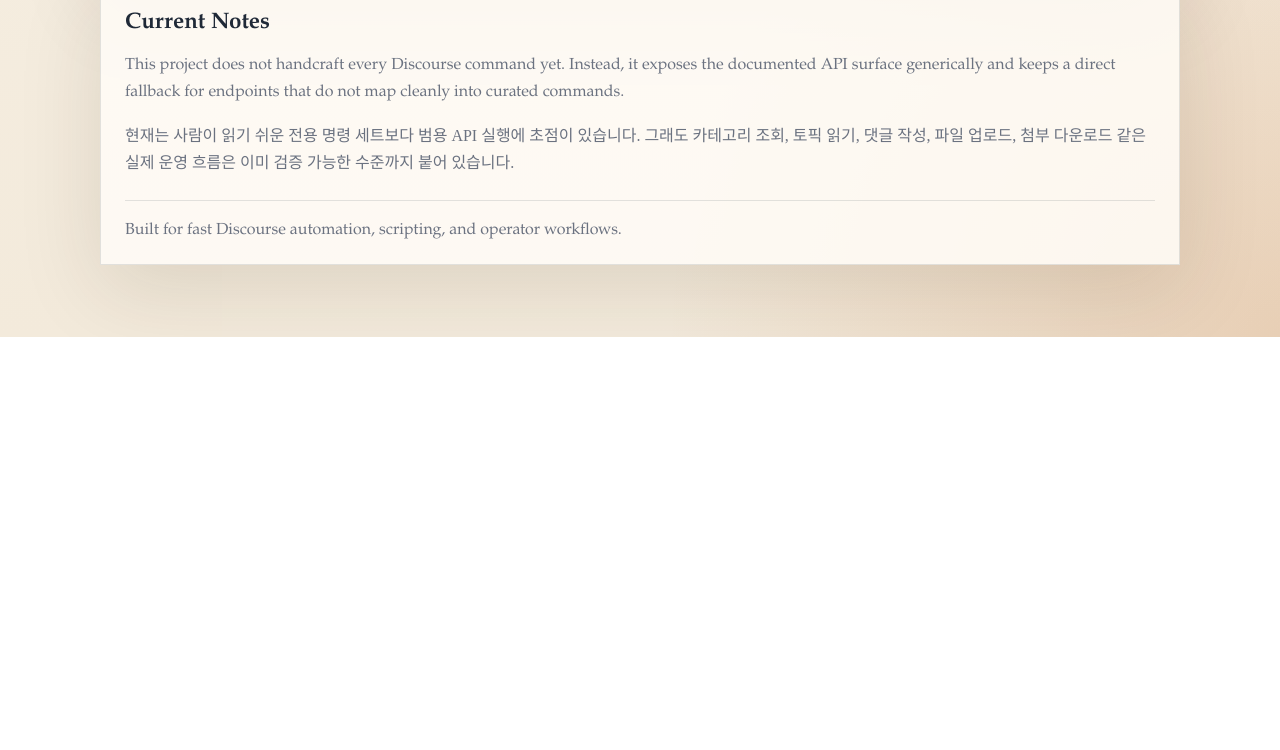
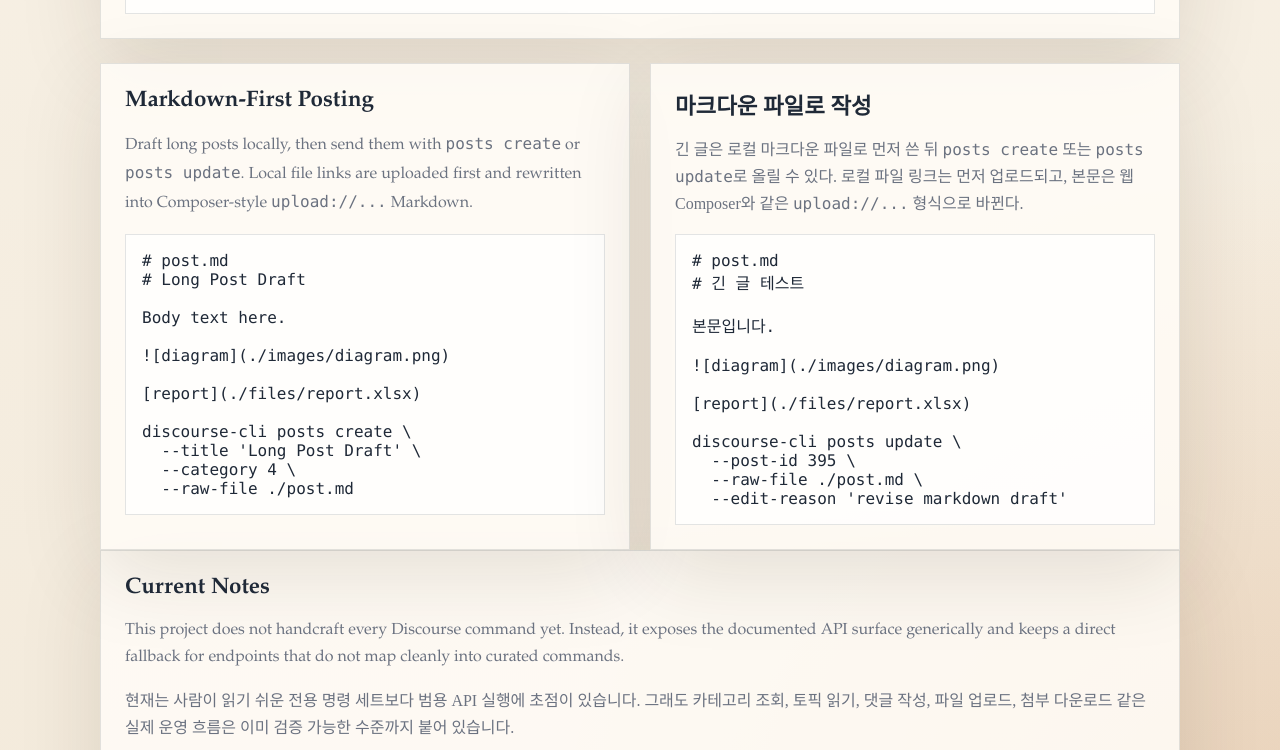
Before and after one commit to zarathucorp/discourse-cli, a website: page site/index.html in a window 1280 px wide. Shown: the part 1447-2197 px from the top of the page. Before the commit the page ends 1784 px from the top, so only its background shows below. Drawn offline with Linux system fonts and the light colour scheme.

Commit message:
docs: add markdown post examples

```diff
--- a/site/index.html
+++ b/site/index.html
@@ -219,6 +219,7 @@
                 <li>Lists and describes documented API operations</li>
                 <li>Runs APIs by <code>operationId</code></li>
                 <li>Calls raw endpoints by method and path</li>
+                <li>Creates and updates posts from Markdown files</li>
                 <li>Downloads authenticated attachments</li>
               </ul>
             </div>
@@ -255,6 +256,7 @@
                 <li>문서화된 API 목록과 상세 설명 조회</li>
                 <li><code>operationId</code> 기준 API 실행</li>
                 <li>HTTP method와 path로 raw API 직접 호출</li>
+                <li>마크다운 파일로 포스트 생성 및 수정</li>
                 <li>인증이 필요한 첨부파일 다운로드</li>
               </ul>
             </div>
@@ -297,6 +299,52 @@
 discourse-cli api run getUser --path username=jwheo</code></pre>
       </section>
 
+      <section class="grid">
+        <article class="card">
+          <h2>Markdown-First Posting</h2>
+          <p>
+            Draft long posts locally, then send them with <code>posts create</code> or
+            <code>posts update</code>. Local file links are uploaded first and rewritten into
+            Composer-style <code>upload://...</code> Markdown.
+          </p>
+          <pre><code># post.md
+# Long Post Draft
+
+Body text here.
+
+![diagram](./images/diagram.png)
+
+[report](./files/report.xlsx)
+
+discourse-cli posts create \
+  --title 'Long Post Draft' \
+  --category 4 \
+  --raw-file ./post.md</code></pre>
+        </article>
+
+        <article class="card lang-ko">
+          <h2>마크다운 파일로 작성</h2>
+          <p>
+            긴 글은 로컬 마크다운 파일로 먼저 쓴 뒤 <code>posts create</code> 또는
+            <code>posts update</code>로 올릴 수 있다. 로컬 파일 링크는 먼저 업로드되고,
+            본문은 웹 Composer와 같은 <code>upload://...</code> 형식으로 바뀐다.
+          </p>
+          <pre><code># post.md
+# 긴 글 테스트
+
+본문입니다.
+
+![diagram](./images/diagram.png)
+
+[report](./files/report.xlsx)
+
+discourse-cli posts update \
+  --post-id 395 \
+  --raw-file ./post.md \
+  --edit-reason 'revise markdown draft'</code></pre>
+        </article>
+      </section>
+
       <section class="card">
         <h2>Current Notes</h2>
         <p>
```
Also changed, not shown: docs/QUICKSTART.md (+34 -2 lines), docs/USAGE.md (+34 -0 lines), README.md.
